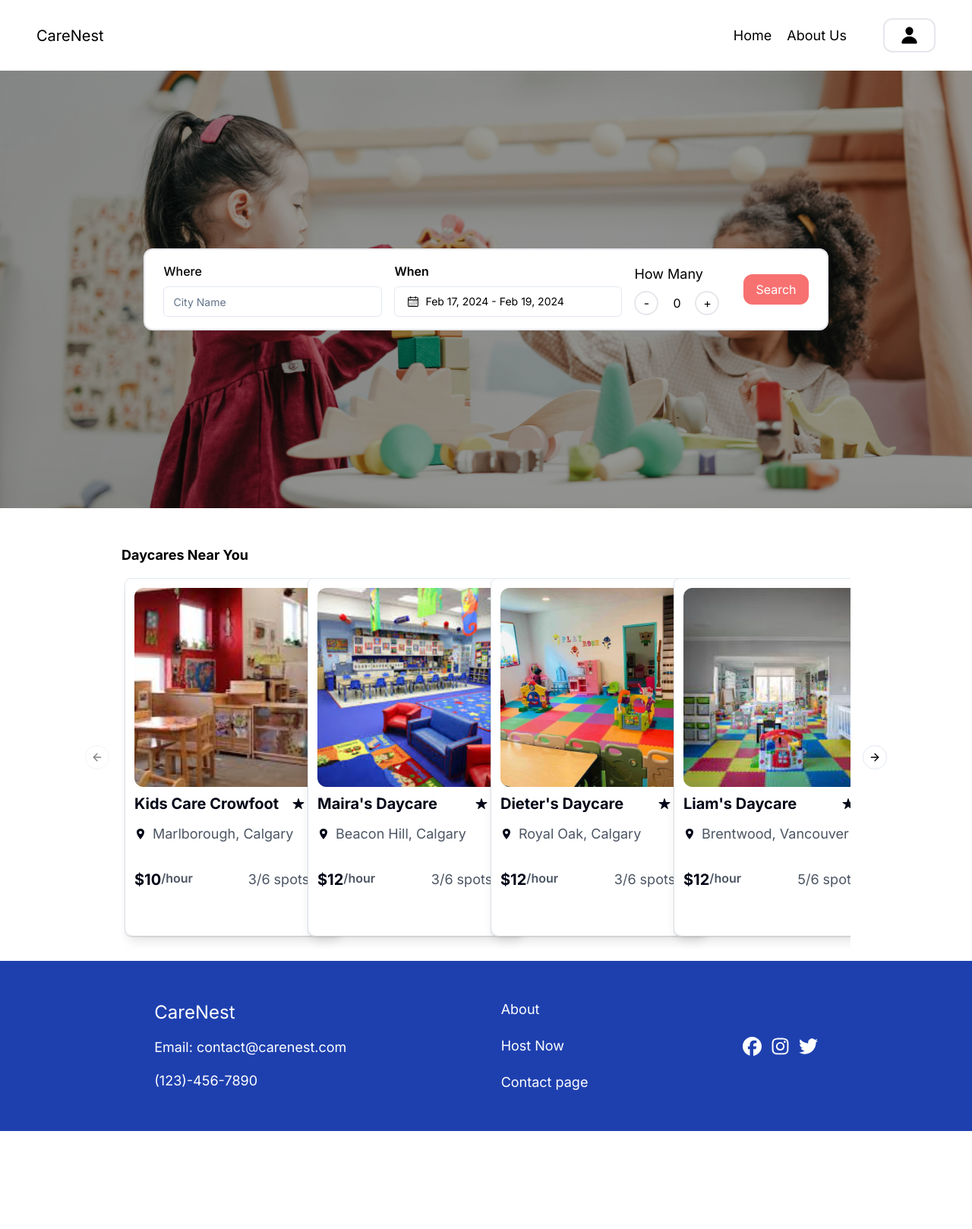
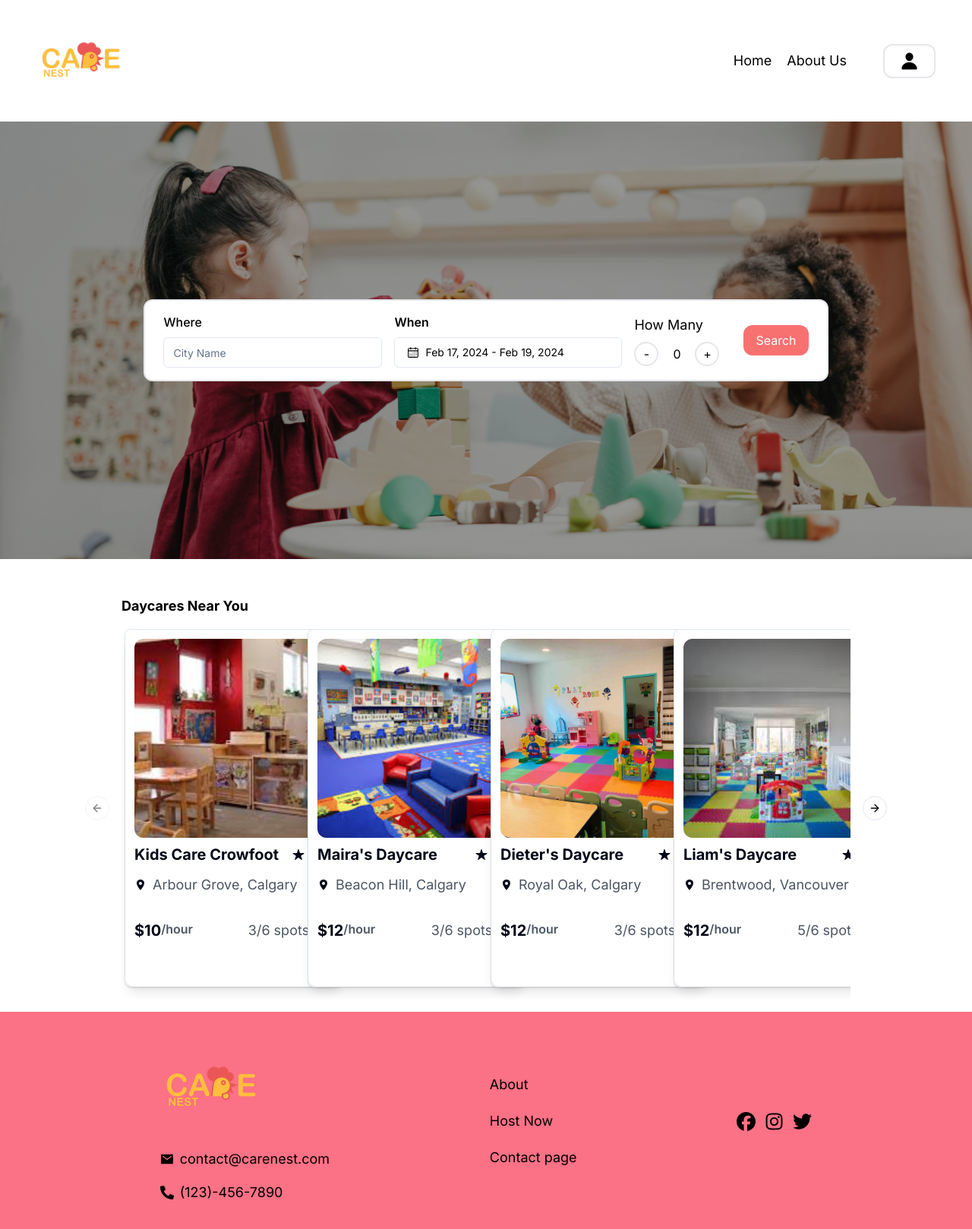
Before and after one commit to HiltonLuu/calgary-hacks-2024, a Next.js app in the folder daycare-finder/: page / in a window 1280 px wide. Shown: the top 1618 px of the page at 76% size. Before the commit the page ends 1489 px from the top, so only its background shows below. Built offline with nearby package versions, Linux system fonts and the light colour scheme; no server answers.

Commit message:
styling: added logo

```diff
--- a/daycare-finder/src/app/_components/LandingPage/Foot.tsx
+++ b/daycare-finder/src/app/_components/LandingPage/Foot.tsx
@@ -1,12 +1,19 @@
 import React from "react";
 import { FaInstagram, FaFacebook, FaTwitter } from "react-icons/fa6";
+import { IoMailSharp } from "react-icons/io5";
+import { FaPhoneAlt } from "react-icons/fa";
 export default function Foot() {
   return (
-    <div className="h-56 bg-blue-800 flex justify-evenly items-center text-white">
-      <div className="flex flex-col gap-4 text-white">
-        <div className="text-2xl">CareNest</div>
-        <div className="text-lg">Email: contact@carenest.com</div>
-        <div className="text-lg">(123)-456-7890</div>
+    <div className="h-80 bg-rose-400 flex justify-evenly items-center text-black pb-12 pt-4">
+      <div className="flex flex-col gap-4 ">
+        {/* <div className="text-2xl">CareNest</div> */}
+        <img src="/assets/logo.png" className="w-32" />
+        <div className="text-lg flex gap-2 items-center">
+          <IoMailSharp /> contact@carenest.com
+        </div>
+        <div className="text-lg flex gap-2 items-center">
+          <FaPhoneAlt /> (123)-456-7890
+        </div>
       </div>
       <div className="flex flex-col gap-5">
         <div className="text-lg">About</div>
--- a/daycare-finder/src/app/_components/LandingPage/Suggested.tsx
+++ b/daycare-finder/src/app/_components/LandingPage/Suggested.tsx
@@ -13,11 +13,11 @@ import { IoStar, IoLocationSharp } from "react-icons/io5";
 const imageUrls = [
   {
     name: "Kids Care Crowfoot",
-    stars: 4.9,
+    stars: 4.5,
     price: 10,
     url: "/assets/kidscarecrow.jpeg",
     spots: 3,
-    location: "Marlborough",
+    location: "Arbour Grove",
     click: "/daycare",
     fromDate: "2024-02-20",
     toDate: "2024-02-21",
--- a/daycare-finder/src/app/_components/navbar.tsx
+++ b/daycare-finder/src/app/_components/navbar.tsx
@@ -4,16 +4,23 @@ import Link from "next/link";
 import { UserContext } from "../context/userContext";
 import { useRouter } from "next/navigation";
 import { IoPerson } from "react-icons/io5";
+import SearchBar from "./SearchBar";
 const useUserContext = () => useContext(UserContext);
 export default function Navbar() {
   const router = useRouter();
   const [popup, setPopup] = useState(false);
   const { currentUser, logout } = useUserContext();
-
-  // console.log(popup);
+  //   const isResultsPage = router.pathname === "/results";
+  //   console.log(isResultsPage);
   return (
     <div className="flex justify-between px-12 py-6 items-center shadow-lg">
-      <div className="text-xl">CareNest</div>
+      {/* <div className="text-xl">CareNest</div> */}
+      <img
+        src="/assets/logo.png"
+        className="w-28 cursor-pointer"
+        onClick={() => router.push("/")}
+      />
+
       <div className="text-lg flex gap-12 items-center">
         <ul className="flex gap-5">
           <li>
--- a/daycare-finder/src/app/results/page.tsx
+++ b/daycare-finder/src/app/results/page.tsx
@@ -12,11 +12,11 @@ import { IoStar, IoLocationSharp } from "react-icons/io5";
 const imageUrls = [
   {
     name: "Kids Care Crowfoot",
-    stars: 4.9,
+    stars: 4.5,
     price: 10,
     url: "/assets/kidscarecrow.jpeg",
     spots: 3,
-    location: "Marlborough",
+    location: "Arbour Grove",
     click: "/daycare",
     fromDate: "2024-02-20",
     toDate: "2024-02-21",
```
Also changed, not shown: daycare-finder/public/assets/logo.png (added).
